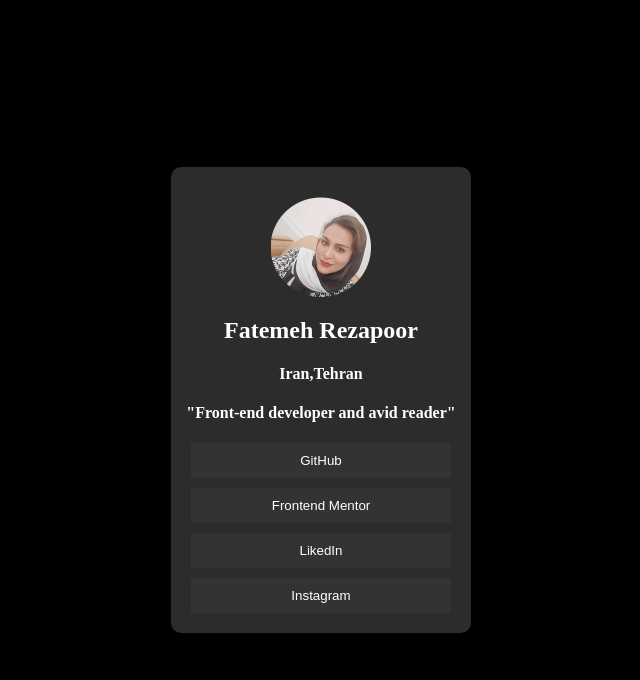
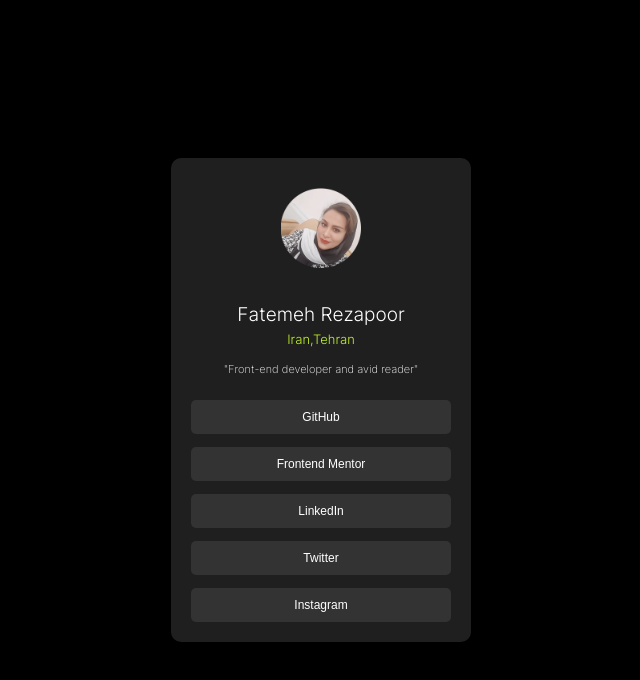
Before and after one commit to Fatima-1989/resume-me, a plain HTML site: page index.html in a window 1280 px wide. Shown: the whole page, without its empty margins (319-959 px from the left). Drawn offline with Linux system fonts and the light colour scheme.

Commit message:
change html and css

```diff
--- a/index.html
+++ b/index.html
@@ -10,12 +10,13 @@
     <div class="form-continer">
         <img src="assets/images/1.png">
         <h2>Fatemeh Rezapoor </h2>
-        <h4>Iran,Tehran</h4>
+        <h3>Iran,Tehran</h3>
         <h4>"Front-end developer and avid reader"</h4>
         <div class="button-continer">
             <button class="form-button">GitHub</button>
             <button class="form-button">Frontend Mentor</button>
-            <button class="form-button">LikedIn</button>
+            <button class="form-button">LinkedIn</button>
+            <button class="form-button">Twitter</button>
             <button class="form-button">Instagram</button>
         </div>
     </div>
--- a/styles.css
+++ b/styles.css
@@ -1,3 +1,8 @@
+@font-face {
+    font-family: 'Inter';
+    src: url(./assets/fonts/inter/Inter-VariableFont_slnt\,wght.ttf);
+}
+
 body {
     background-color: black;
     display: flex;
@@ -6,27 +11,50 @@ body {
     min-height: 100vh;
     margin: 0;
     padding: 0;
+    font-family: 'Inter';
 }
 
 .form-continer {
-    background-color: rgb(44, 44, 44);
+    background-color: #1f1f1f;
     width: 300px;
     border-radius: 10px;
 }
 
 img {
-    width: 100px;
-    height: 100px;
+    width: 80px;
+    height: 80px;
     display: block;
     margin-left: auto;
     margin-right: auto;
-    padding-top: 30px;
+    padding: 30px 0 30px 0;
+}
+
+h2 {
+    text-align: center;
+    color: white;
+    font-weight: 300;
+    font-size: 19px;
+}
+
+h3 {
+    text-align: center;
+    color: #c4f82a;
+    font-weight: 300;
+    font-size: 13px;
+}
+
+h4 {
+    text-align: center;
+    color: white;
+    font-size: 11px;
+    font-weight: 200;
+    padding-bottom: 4px;
 }
 
 h2,
-h4 {
-    text-align: center;
-    color: white;
+h3 {
+    margin: 5px 0;
+    padding: 0;
 }
 
 .button-continer {
@@ -35,11 +63,19 @@ h4 {
 }
 
 .form-button {
-    margin: 10px 0px;
+    margin: 13px 0px;
     border: none;
     display: block;
     background-color: #333333;
     color: white;
     width: 100%;
     padding: 10px;
+    cursor: pointer;
+    border-radius: 5px;
+    font-size: 12px;
 }
+
+.form-button:hover {
+    background-color: #c4f82a;
+    color: black;
+}
```
Also changed, not shown: assets/fonts/Inter-VariableFont_slnt,wght.ttf (deleted), assets/fonts/inter/Inter-VariableFont_slnt,wght.ttf (added), assets/fonts/inter/OFL.txt (renamed from assets/fonts/OFL.txt), assets/fonts/inter/README.txt (renamed from assets/fonts/README.txt), assets/fonts/inter/static/Inter-Black.ttf (added), assets/fonts/inter/static/Inter-Bold.ttf (added), assets/fonts/inter/static/Inter-ExtraBold.ttf (added), assets/fonts/inter/static/Inter-ExtraLight.ttf (added), assets/fonts/inter/static/Inter-Light.ttf (added), assets/fonts/inter/static/Inter-Medium.ttf (added), assets/fonts/inter/static/Inter-Regular.ttf (added), assets/fonts/inter/static/Inter-SemiBold.ttf (added), assets/fonts/inter/static/Inter-Thin.ttf (added), assets/fonts/static/Inter-Bold.ttf (deleted), 2 more files.
